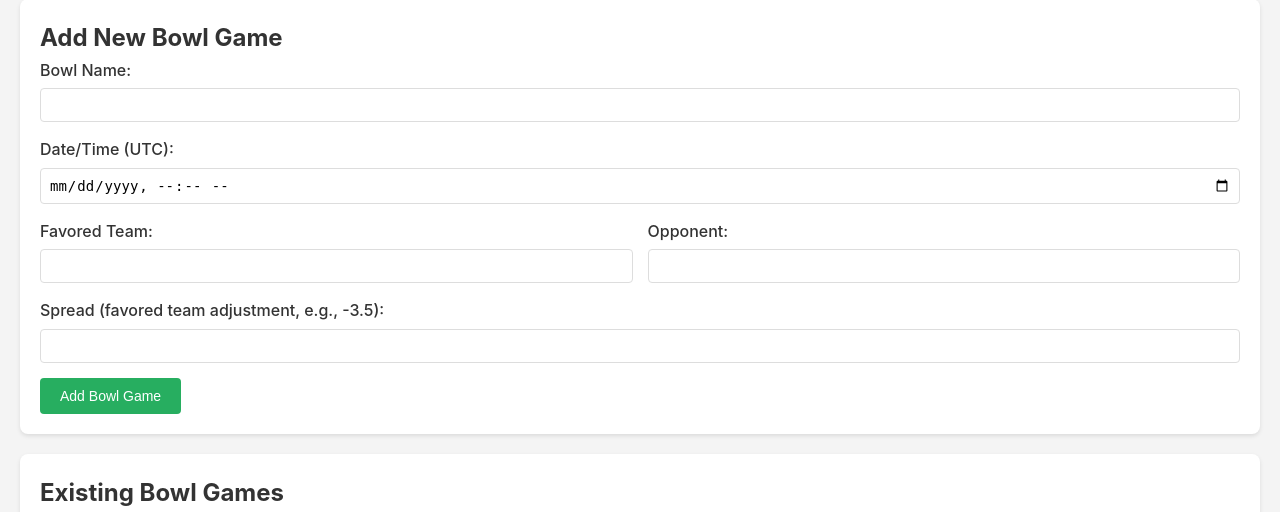
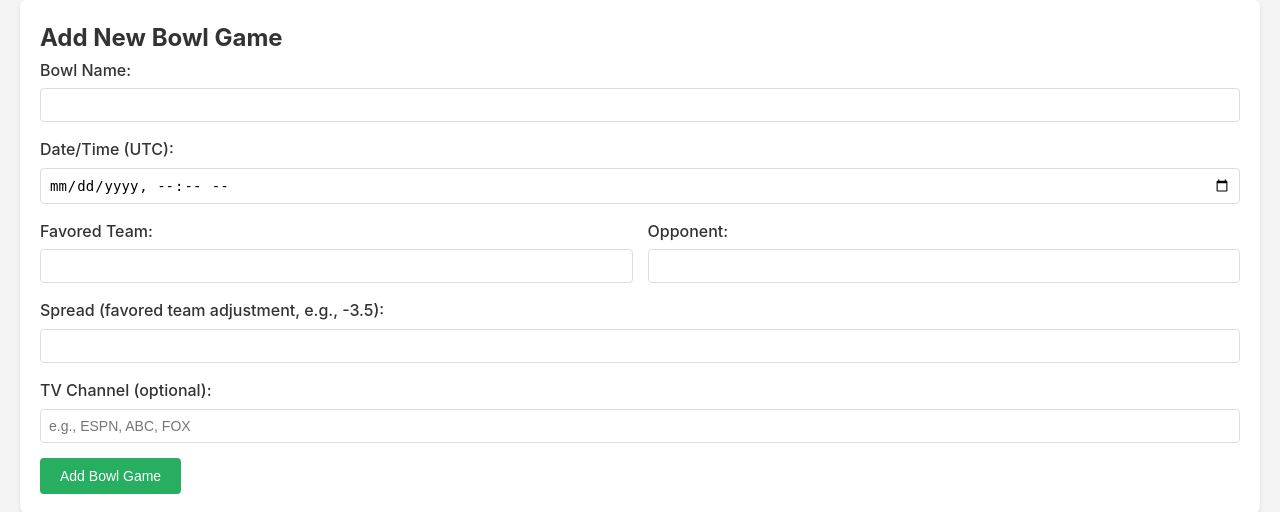
Before and after one commit to mliberty1/bowl_pool, a Flask app: template templates/admin_bowls.html in a window 1280 px wide. Shown: the part 188-700 px from the top of the page. Run offline with Flask 3, Linux system fonts and the light colour scheme; the template is opened without the code that fills it, so the values that code supplies are empty; data comes from the database, SQL or seed files in the repository.

Commit message:
Added TV channels.

```diff
--- a/app.py
+++ b/app.py
@@ -414,7 +414,8 @@ def admin_bowls():
                 datetime_utc=datetime.fromisoformat(request.form.get('datetime_utc')),
                 favored_team=request.form.get('favored_team'),
                 opponent=request.form.get('opponent'),
-                spread=float(request.form.get('spread'))
+                spread=float(request.form.get('spread')),
+                tv_channel=request.form.get('tv_channel')
             )
             db.session.add(bowl)
             db.session.commit()
@@ -429,6 +430,7 @@ def admin_bowls():
                 bowl.favored_team = request.form.get('favored_team')
                 bowl.opponent = request.form.get('opponent')
                 bowl.spread = float(request.form.get('spread'))
+                bowl.tv_channel = request.form.get('tv_channel')
                 db.session.commit()
                 flash(f'Updated {bowl.name}', 'success')
 
--- a/models.py
+++ b/models.py
@@ -38,6 +38,7 @@ class Bowl(db.Model):
     opponent_score = db.Column(db.Integer, nullable=True)
     status = db.Column(db.String(20), nullable=False, default='not_started')  # not_started, in_progress, final, canceled
     is_ignored = db.Column(db.Boolean, default=False, nullable=False)
+    tv_channel = db.Column(db.String(50), nullable=True)  # TV channel (e.g., "ESPN", "ABC", "FOX")
 
     # Relationships
     picks = db.relationship('Pick', back_populates='bowl', cascade='all, delete-orphan')
--- a/templates/admin_bowls.html
+++ b/templates/admin_bowls.html
@@ -42,6 +42,11 @@
             <input type="number" id="edit_spread" name="spread" step="0.5" value="{{ editing_bowl.spread }}" required>
         </div>
 
+        <div class="form-group">
+            <label for="edit_tv_channel">TV Channel (optional):</label>
+            <input type="text" id="edit_tv_channel" name="tv_channel" value="{{ editing_bowl.tv_channel or '' }}" placeholder="e.g., ESPN, ABC, FOX">
+        </div>
+
         <button type="submit" class="btn btn-success">Save Changes</button>
         <a href="{{ url_for('admin_bowls') }}" class="btn">Cancel</a>
     </form>
@@ -78,6 +83,11 @@
         <div class="form-group">
             <label for="spread">Spread (favored team adjustment, e.g., -3.5):</label>
             <input type="number" id="spread" name="spread" step="0.5" required>
+        </div>
+
+        <div class="form-group">
+            <label for="tv_channel">TV Channel (optional):</label>
+            <input type="text" id="tv_channel" name="tv_channel" placeholder="e.g., ESPN, ABC, FOX">
         </div>
 
         <button type="submit" class="btn btn-success">Add Bowl Game</button>
```
Also changed, not shown: templates/scoreboard.html (+28 -0 lines).
